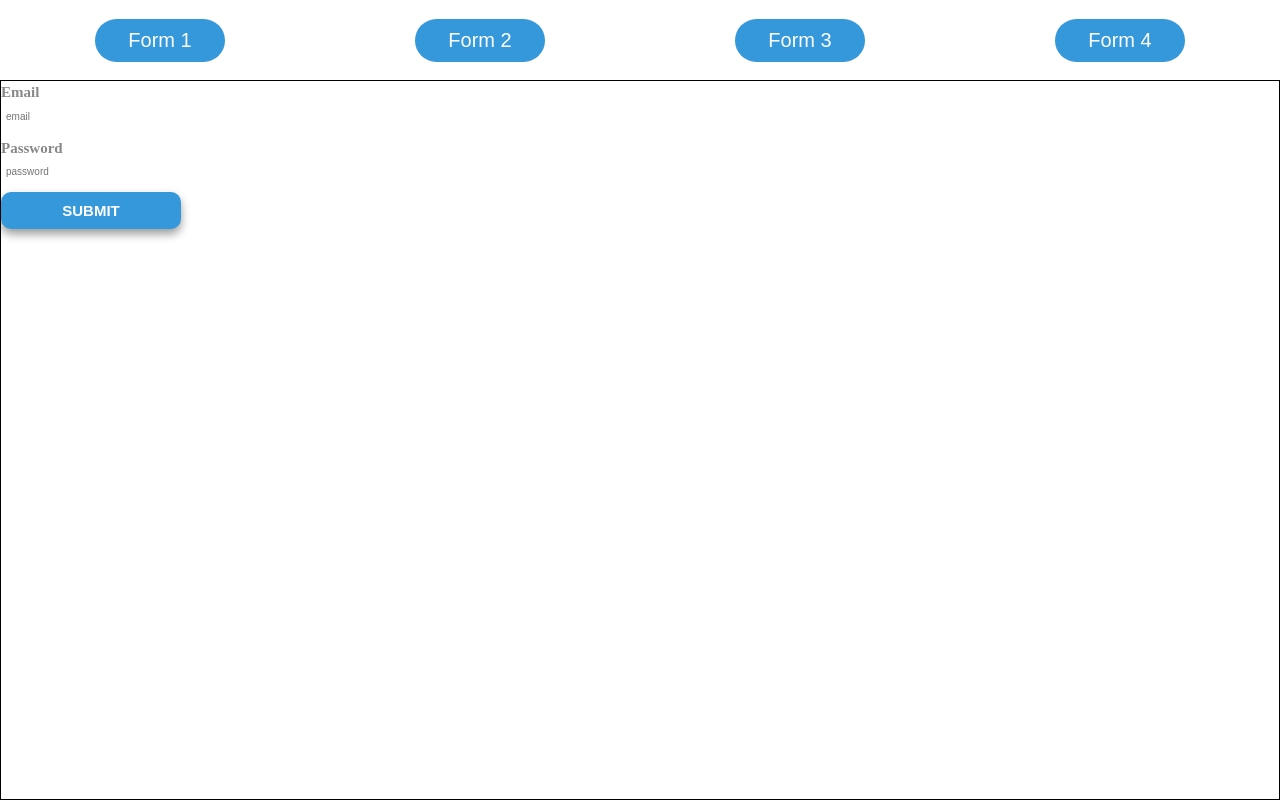
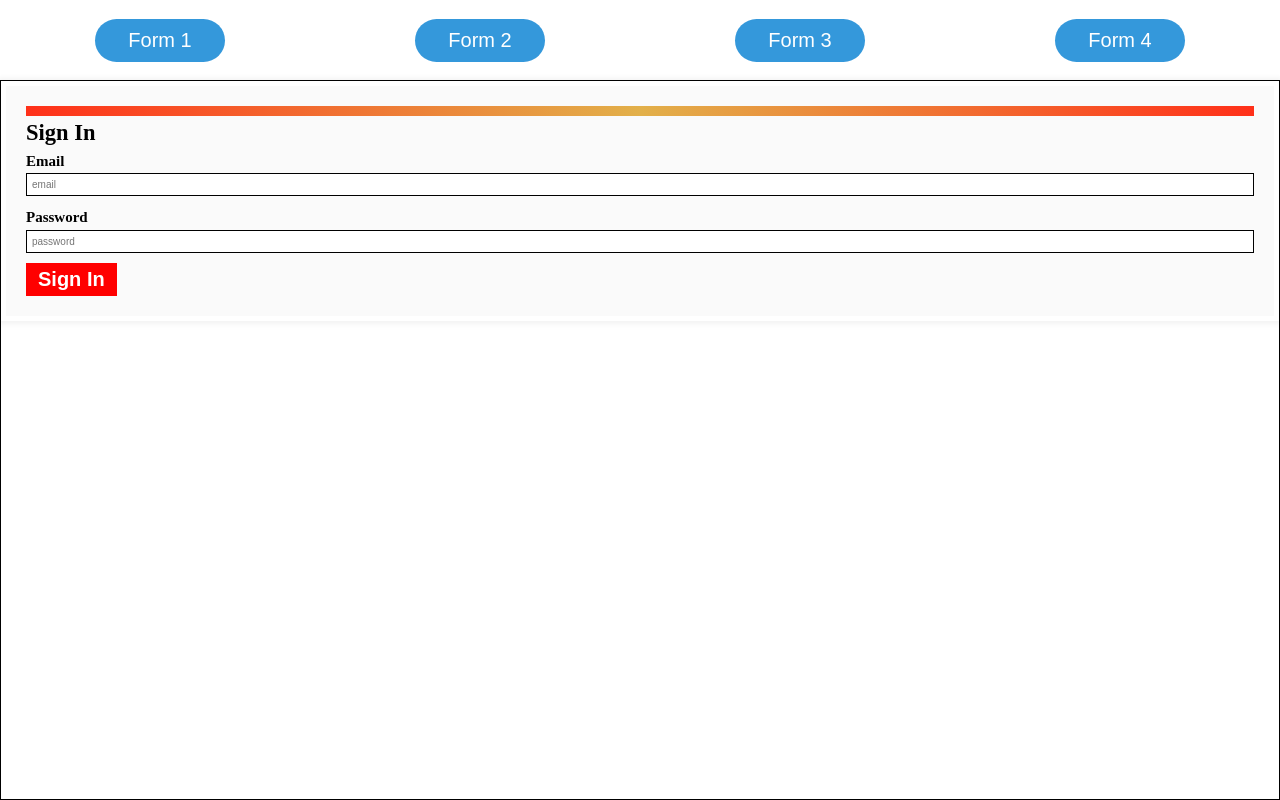
Before and after one commit to NicolasBrinkhus/StyledComponents, a React (Create React App) app: page /forms in a window 1280 px wide. Both pictures are taken after a click on the button "Form 1". Built offline with nearby package versions, Linux system fonts and the light colour scheme.

Commit message:
Better Folder Structer

```diff
--- a/src/components/FormPage.js
+++ b/src/components/Forms/FormPage.js
@@ -1,7 +1,8 @@
 import React from "react";
 import styled from "styled-components";
-import BTN1 from "./buttonStyles/button1";
-import FormInputs1 from "./FormStyles/FormInputs1";
+import BTN1 from "../buttonStyles/button1";
+import FormInputs1 from "./FormStyles/Form1";
+import FormInputs2 from "./FormStyles/Form2";
 
 const Container = styled.div`
   width: 100%;
@@ -25,16 +26,17 @@ const BtnContainer = styled.div`
 `;
 
 function FormPage() {
+  const [formSwitcher, setFormSwitcher] = React.useState(false);
   return (
     <Container>
       <BtnContainer>
-        <BTN1>Form 1</BTN1>
+        <BTN1 onClick={() => setFormSwitcher(!formSwitcher)}>Form 1</BTN1>
         <BTN1>Form 2</BTN1>
         <BTN1>Form 3</BTN1>
         <BTN1>Form 4</BTN1>
       </BtnContainer>
       <FormContainer>
-        <FormInputs1 />
+        {formSwitcher ? <FormInputs2 /> : <FormInputs1 />}
       </FormContainer>
     </Container>
   );
--- a/src/components/FormStyles/FormInputs2.js
+++ b/src/components/Forms/FormStyles/Form1.js
@@ -1,7 +1,8 @@
 import React from "react";
-import Form2 from "./Form2";
+import FormStyle1 from "./FormStyle1";
+import BTN7 from "../../buttonStyles/button7";
 
-function FormInputs2() {
+function Form1(props) {
   const [loading, setLoading] = React.useState(false);
   const [email, setEmail] = React.useState("");
   const [password, setPassword] = React.useState("");
@@ -15,9 +16,8 @@ function FormInputs2() {
   };
 
   return (
-    <Form2 method="post" onSubmit={submitHandler}>
+    <FormStyle1 method="post" onSubmit={submitHandler}>
       <fieldset disabled={loading} aria-busy={loading}>
-        <h2>Sign In</h2>
         <label htmlFor="email">
           Email
           <input
@@ -38,10 +38,12 @@ function FormInputs2() {
             onChange={e => setPassword(e.target.value)}
           />
         </label>
-        <button type="submit">{loading ? "Signing in..." : "Sign In"}</button>
+        <BTN7 className={loading ? "loading" : ""} type="submit">
+          {loading ? "Submitting..." : "Submit"}
+        </BTN7>
       </fieldset>
-    </Form2>
+    </FormStyle1>
   );
 }
 
-export default FormInputs2;
+export default Form1;
--- a/src/components/FormStyles/FormInputs1.js
+++ b/src/components/Forms/FormStyles/Form2.js
@@ -1,8 +1,7 @@
 import React from "react";
-import Form1 from "./Form1";
-import BTN7 from "../buttonStyles/button7";
+import FormStyle2 from "./FormStyle2";
 
-function FormInputs1(props) {
+function Form2() {
   const [loading, setLoading] = React.useState(false);
   const [email, setEmail] = React.useState("");
   const [password, setPassword] = React.useState("");
@@ -16,8 +15,9 @@ function FormInputs1(props) {
   };
 
   return (
-    <Form1 method="post" onSubmit={submitHandler}>
+    <FormStyle2 method="post" onSubmit={submitHandler}>
       <fieldset disabled={loading} aria-busy={loading}>
+        <h2>Sign In</h2>
         <label htmlFor="email">
           Email
           <input
@@ -38,12 +38,10 @@ function FormInputs1(props) {
             onChange={e => setPassword(e.target.value)}
           />
         </label>
-        <BTN7 className={loading ? "loading" : ""} type="submit">
-          {loading ? "Submitting..." : "Submit"}
-        </BTN7>
+        <button type="submit">{loading ? "Signing in..." : "Sign In"}</button>
       </fieldset>
-    </Form1>
+    </FormStyle2>
   );
 }
 
-export default FormInputs1;
+export default Form2;
--- a/src/components/FormStyles/Form1.js
+++ b/src/components/Forms/FormStyles/FormStyle1.js
@@ -11,7 +11,7 @@ const fadeInForm = keyframes`
   }
 `;
 
-const Form1 = styled.form`
+const FormStyle1 = styled.form`
   background: transparent;
   font-size: 1.5rem;
   line-height: 1.5;
@@ -49,4 +49,4 @@ const Form1 = styled.form`
   }
 `;
 
-export default Form1;
+export default FormStyle1;
--- a/src/components/FormStyles/Form2.js
+++ b/src/components/Forms/FormStyles/FormStyle2.js
@@ -12,7 +12,7 @@ const loading = keyframes`
   }
 `;
 
-const Form2 = styled.form`
+const FormStyle2 = styled.form`
   box-shadow: 0 0 5px 3px rgba(0, 0, 0, 0.05);
   background: rgba(0, 0, 0, 0.02);
   border: 5px solid white;
@@ -71,4 +71,4 @@ const Form2 = styled.form`
   }
 `;
 
-export default Form2;
+export default FormStyle2;
--- a/src/components/NavPage.js
+++ b/src/components/NavPage.js
@@ -3,7 +3,7 @@ import styled from "styled-components";
 import bossIcon from "../static/bossIcon.png";
 import { NavStyle2, DropDown1 } from "./NavStyles/nav2";
 import BTN7 from "./buttonStyles/button7";
-import FormInputs1 from "./FormStyles/FormInputs1";
+import Form1 from "./Forms/FormStyles/Form1";
 
 const PageStyle = styled.div`
   width: 100%;
@@ -35,7 +35,7 @@ function NavPage() {
         ) : (
           <DropDown1 className={loading ? "loading" : ""}>
             <BTN7 onClick={() => setSiginHandler(!signInHandler)}>Log In</BTN7>
-            {signInHandler ? <FormInputs1 /> : ""}
+            {signInHandler ? <Form1 /> : ""}
             <BTN7>Register</BTN7>
           </DropDown1>
         )}
--- a/src/components/Router.js
+++ b/src/components/Router.js
@@ -2,7 +2,7 @@ import React from "react";
 import { BrowserRouter, Route, Switch } from "react-router-dom";
 import { ThemeProvider, createGlobalStyle } from "styled-components";
 import App from "./App";
-import FormPage from "./FormPage";
+import FormPage from "./Forms/FormPage";
 import TablesPage from "./TablesPage";
 import NavPage from "./NavPage";
 import NotFound from "./NotFound";
```
